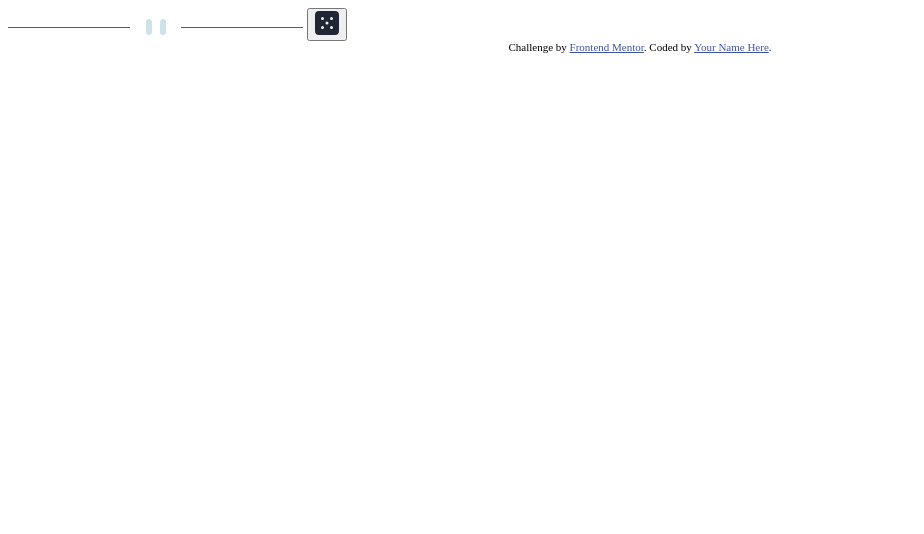
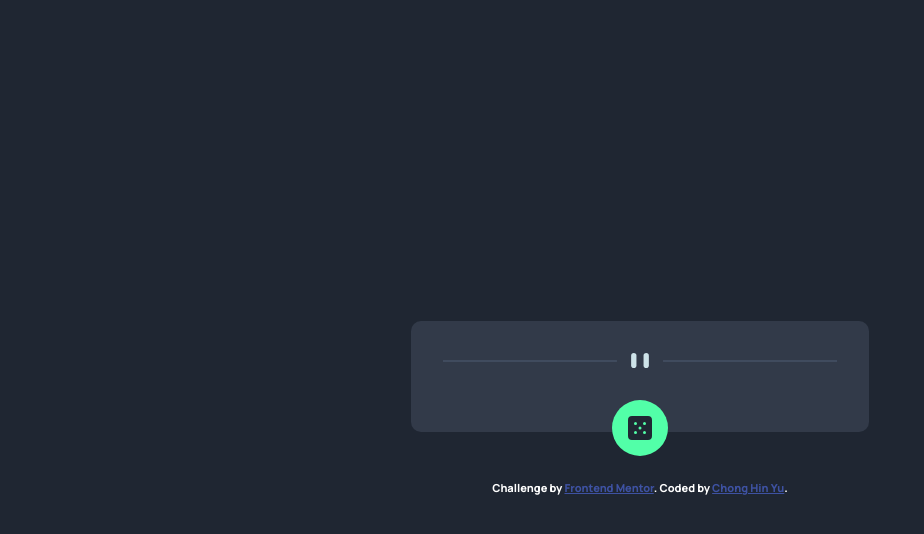
Before and after one commit to Hin274/advice-generator-app-main, a plain HTML site: page index.html in a window 1280 px wide. Shown: the whole page, without its empty margins (0-924 px from the left). Drawn offline with Linux system fonts and the light colour scheme; no server answers.

Commit message:
Added styling and img srcset

```diff
--- a/css/styles.css
+++ b/css/styles.css
@@ -1,7 +1,73 @@
+@import url('https://fonts.googleapis.com/css2?family=Manrope:wght@800&display=swap');
+
+* {
+  box-sizing: border-box;
+}
+
+body {
+  font-family: 'Manrope', sans-serif;
+  background-color: hsl(218, 23%, 16%);
+  display: flex;
+  justify-content: center;
+  align-items: center;
+  flex-direction: column;
+  height: 100vh;
+  padding: 0;
+  margin: 0;
+}
+
 .attribution {
+  color: white;
   font-size: 11px;
   text-align: center;
+  margin-top: 2rem;
 }
 .attribution a {
   color: hsl(228, 45%, 44%);
 }
+
+.container {
+  max-width: 30rem;
+  display: flex;
+  flex-direction: column;
+  background-color: hsl(217, 19%, 24%);
+  justify-content: center;
+  align-items: center;
+  margin: 1rem;
+  padding: 2rem 2rem 4rem 2rem;
+  border-radius: 10px;
+  position: relative;
+}
+
+#adviceID {
+  color: hsl(150, 100%, 66%);
+  letter-spacing: 5px;
+}
+
+#advice {
+  color: hsl(193, 38%, 86%);
+  font-size: 28px;
+  text-align: center;
+}
+
+.divider {
+  width: 100%;
+  display: block;
+}
+
+button {
+  background-color: hsl(150, 100%, 66%);
+  border-radius: 50%;
+  padding: 1rem;
+  border: none;
+  text-align: center;
+  cursor: pointer;
+  display: flex;
+  position: absolute;
+  bottom: -1.5rem;
+}
+
+button:active {
+  transition: 0.5s;
+  box-shadow: 0px 0px 15px 2px hsl(150, 100%, 66%);
+}
--- a/index.html
+++ b/index.html
@@ -14,15 +14,16 @@
 </head>
 
 <body>
-  <div id="container">
+  <div class="container">
     <div id="adviceID"></div><!-- Advice ID goes here -->
     <div id="advice"></div><!-- Advice text goes here -->
-    <img src="./images/pattern-divider-mobile.svg" alt="pattern-divider-mobile">
+    <img class="divider" src="./images/pattern-divider-mobile.svg" srcset="./images/pattern-divider-mobile.svg 395w,
+      ./images/pattern-divider-desktop.svg 1440w" alt="pattern-divider">
     <button aria-label="new quote button"><img src="./images/icon-dice.svg" alt="icon-dice"></button>
   </div>
   <div class="attribution">
     Challenge by <a href="https://www.frontendmentor.io?ref=challenge" target="_blank">Frontend Mentor</a>.
-    Coded by <a href="#">Your Name Here</a>.
+    Coded by <a href="https://www.frontendmentor.io/profile/Hin274">Chong Hin Yu</a>.
   </div>
   <script src="script.js">
 
--- a/script.js
+++ b/script.js
@@ -27,6 +27,4 @@ function displayQuote(data) {
     adviceText.innerHTML = `"${advice}"`
     adviceDiv.appendChild(adviceText)
 
-
-
 }
```
